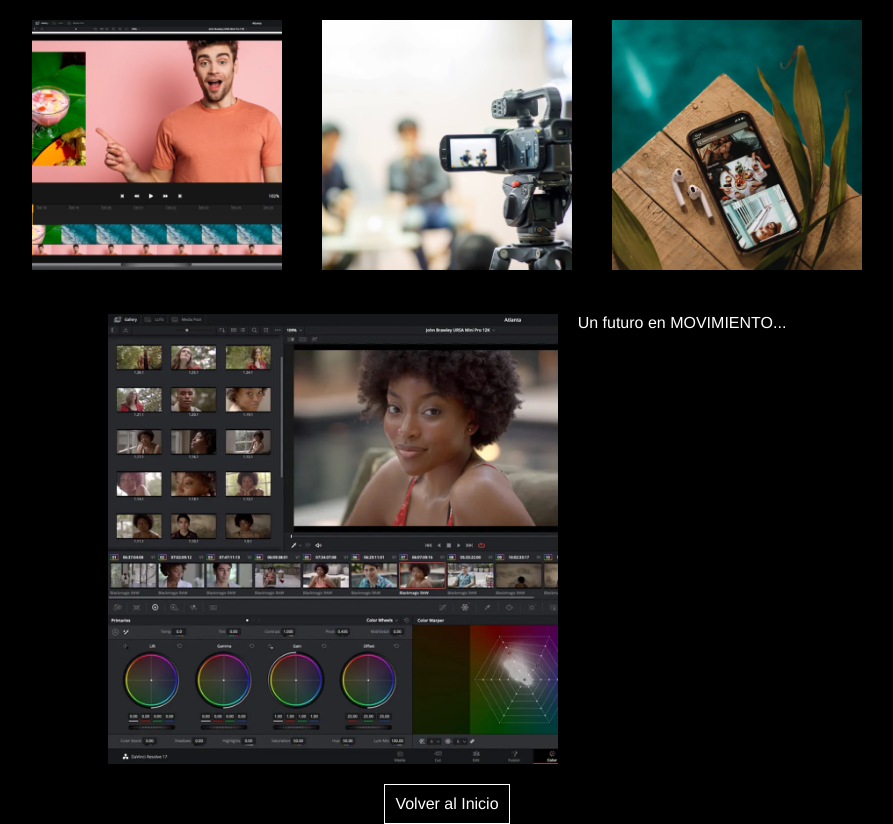
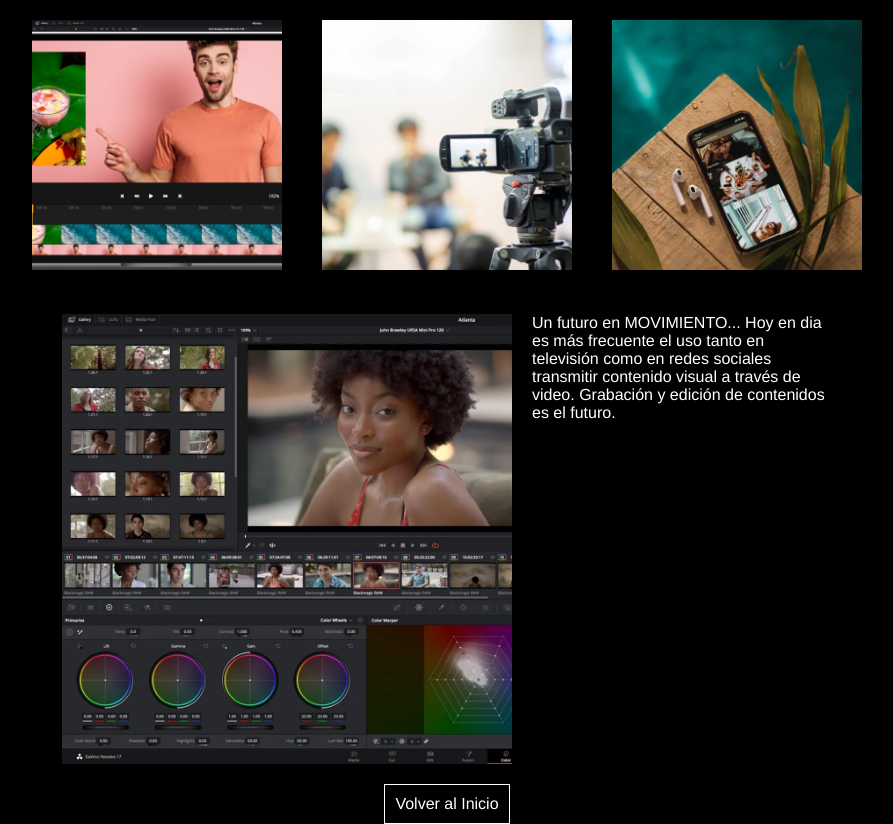
Before and after one commit to Nacho-se/Mi_portfoliov7, a plain HTML site: page page3-2.html in a window 1280 px wide. Shown: the whole page, without its empty margins (193-1086 px from the left). Drawn offline with Linux system fonts and the light colour scheme.

Commit message:
Cambios de texto

```diff
--- a/page3-2.html
+++ b/page3-2.html
@@ -26,7 +26,9 @@
 
     <div id="photo-detail">
         <img src="imagenes/imagenes_videos/fotovideo4.jpg" alt="Foto grande" id="large-photo">
-        <p id="photo-description">Un futuro en MOVIMIENTO...</p>
+        <p id="photo-description">Un futuro en MOVIMIENTO...
+            Hoy en dia es más frecuente el uso tanto en televisión como en redes sociales transmitir contenido visual a través de video. Grabación y edición de contenidos es el futuro.
+        </p>
     </div>
 
     <a href="index.html#proyectos" class="back-link">Volver al Inicio</a>
```
Also changed, not shown: page1-2.html (+3 -1 lines).
